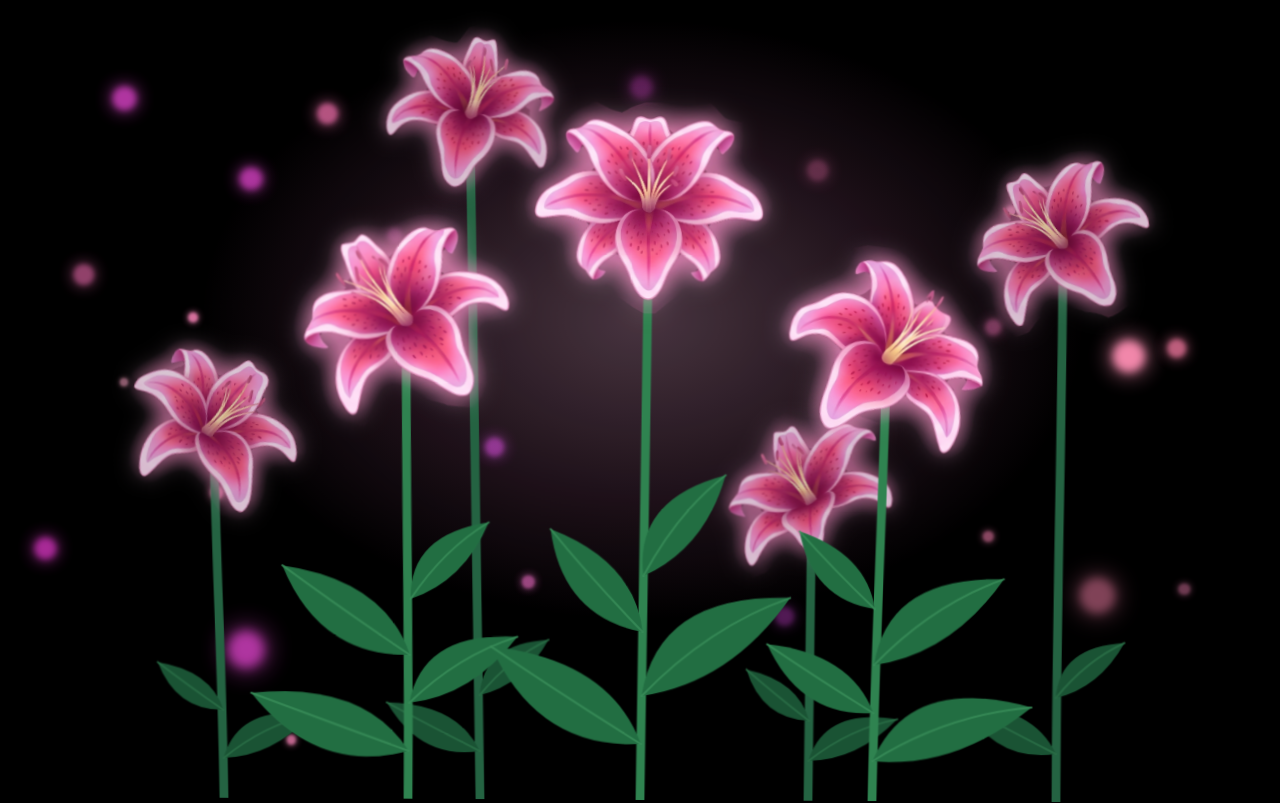
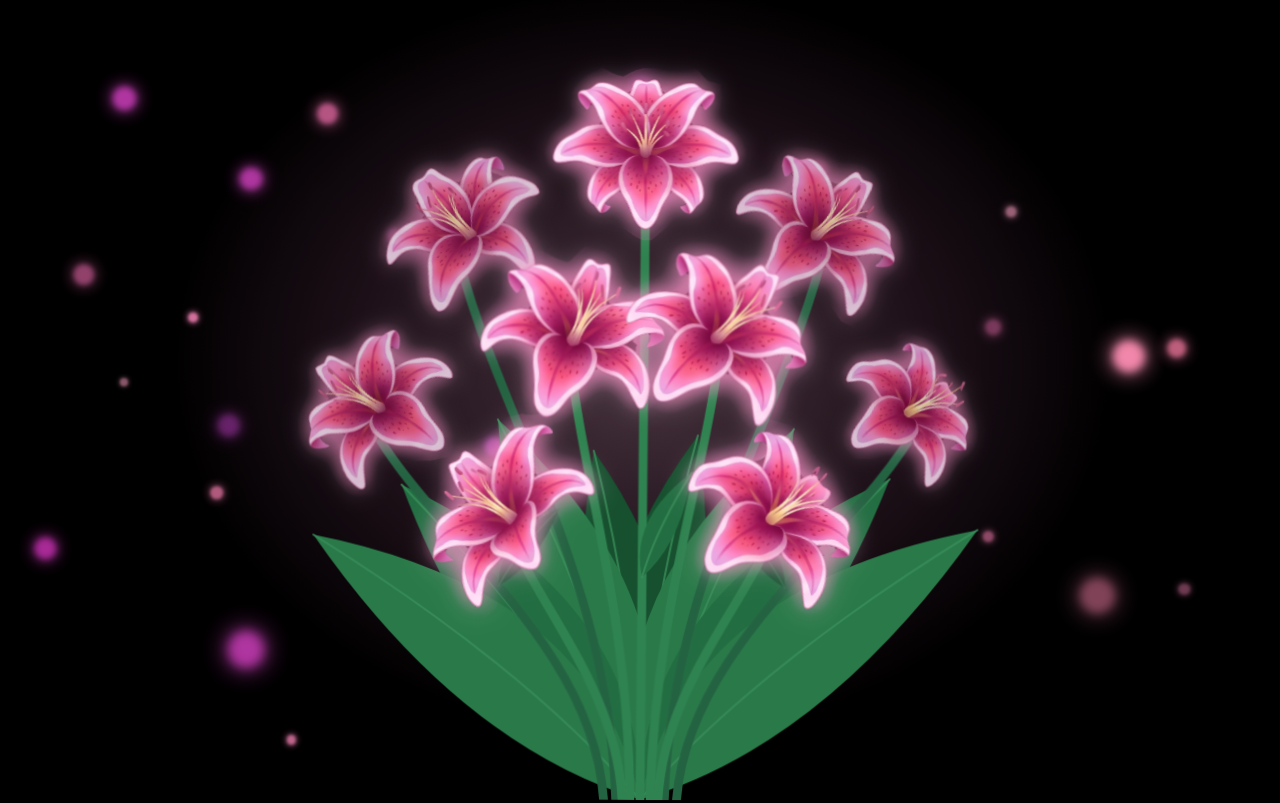
Before and after one commit to Zekepeke/lilies, a plain HTML site: page index.html in a window 1280 px wide. Drawn offline with Linux system fonts and the light colour scheme.

Commit message:
Made the lilies in bouquet

```diff
--- a/lilies.css
+++ b/lilies.css
@@ -1,4 +1,4 @@
-/* The lily bouquet. Everything is sized in vmin so it scales with the screen.
+/* The hand-tied lily bouquet. Everything is sized in vmin so it scales with the screen.
    Each flower's position and size come from the lists in lilies.js. */
 
 .sky,
@@ -10,7 +10,7 @@
 }
 
 .bouquet {
-  --stretch: 1;
+  --lift: 0vmin;
   animation: bouquet-sway 6s ease-in-out infinite alternate;
   transform-origin: 50% 100%;
 }
@@ -19,21 +19,21 @@
 .bouquet__glow {
   position: absolute;
   left: 50%;
-  bottom: calc(60vmin * var(--stretch));
-  width: 112vmin;
-  height: calc(76vmin * var(--stretch));
+  bottom: calc(52vmin + var(--lift));
+  width: 120vmin;
+  height: 96vmin;
   transform: translate(-50%, 50%);
   background: radial-gradient(closest-side, rgba(255, 185, 225, 0.3), rgba(240, 130, 200, 0.12) 62%, transparent);
   animation: fade-in 3s 2s backwards;
 }
 
-/* One SVG unit is 1vmin wide, and the bouquet's base is at (50, 100). */
+/* One SVG unit is 1vmin. The bouquet's base is the bottom centre, (50, 100 + lift). */
 .plant {
   position: absolute;
   left: -50vmin;
   bottom: 0;
   width: 100vmin;
-  height: calc(100vmin * var(--stretch));
+  height: calc(100vmin + var(--lift));
   overflow: visible;
 }
 
@@ -56,11 +56,21 @@
   animation: stem-grow 2.4s ease-out var(--delay) backwards;
 }
 
+.bouquet__fan {
+  position: absolute;
+  left: 50%;
+  bottom: 0;
+  width: 0;
+  height: 0;
+}
+
 .leaf {
   animation: leaf-grow 1.8s ease-out var(--leaf-delay) backwards;
 }
 
 .leaf__blade { fill: #226e42; }
+.leaf--b .leaf__blade { fill: #2a7a49; }
+.leaf--c .leaf__blade { fill: #17502f; }
 
 .leaf__rib {
   fill: none;
@@ -73,7 +83,7 @@
 .lily__bloom {
   position: absolute;
   left: var(--head-x);
-  bottom: calc(var(--head-y) * var(--stretch));
+  bottom: var(--head-y);
   width: 0;
   height: 0;
   z-index: 3;
@@ -172,8 +182,8 @@
 }
 
 @keyframes lily-sway {
-  from { transform: rotate(-0.7deg); }
-  to { transform: rotate(0.7deg); }
+  from { transform: rotate(-0.35deg); }
+  to { transform: rotate(0.35deg); }
 }
 
 @keyframes stem-grow {
@@ -198,15 +208,11 @@
   to { transform: translate(1.5vmin, -2.5vmin); opacity: 0.95; }
 }
 
-/* Tall, narrow screens: longer stems so the bouquet fills more of the height. */
-@media (max-aspect-ratio: 3/4) {
-  .bouquet { --stretch: 1.4; }
-}
-
-/* Narrow screens have no room for the outermost back lilies. */
-@media (max-aspect-ratio: 5/4) {
-  .lily--edge { display: none; }
-}
+/* After a resize the bouquet is rebuilt in place, so skip the one-time grow animations. */
+.is-settled .bouquet__glow,
+.is-settled .lily__stem,
+.is-settled .leaf,
+.is-settled .lily__bloom { animation: none; }
 
 @media (prefers-reduced-motion: reduce) {
   .opener-hearts { display: none; }
--- a/lilies.js
+++ b/lilies.js
@@ -1,34 +1,34 @@
-/* The lilies. Each one stands on its own upright stem. Add, move or remove a lily
-   by editing one line.
+/* The bouquet. Every lily is one line; add, move or remove a lily by editing it.
+   All stems start at one point at the bottom centre and fan out to their heads.
    row: "front" or "back". The back row is drawn first, so it sits behind, and is
         dimmed and darkened to look farther away
-   base: where the stem meets the ground, in vmin (from the centre)
    x, y: where the head sits, in vmin (x from the centre, y up from the bottom)
    size: head width in vmin
    head: image number in assets/lilies (1-9)
-   turn: head rotation in degrees
+   turn: head rotation in degrees (negative leans left)
    flip: true mirrors the head, so it faces the other way
    delay: seconds before the stem starts growing; the head blooms 1.8s later
-   edge: true hides the lily on narrow screens, where there is no room for it
-   leaves: broad leaves low on the stem, as [height up the stem in vmin,
-           side (-1 left, 1 right), length in vmin, angle from upright in degrees] */
+   peek: optional small leaf growing from the stem, as [how far up the stem (0-1),
+         side (-1 left, 1 right), length in vmin, angle from upright in degrees]
+   Head images: 1 3 4 5 face left, 2 8 9 face right, 6 and 7 face the viewer. */
 const LILIES = [
-  // Front row
-  { row: "front", base: -29, x: -30, y: 60, size: 29, head: 1, turn: -6, delay: 0.7,
-    leaves: [[6, -1, 22, 64], [12, 1, 17, 52], [18, -1, 21, 50], [25, 1, 15, 40]] },
-  { row: "front", base: 29, x: 30, y: 56, size: 28, head: 8, turn: 6, delay: 1.1,
-    leaves: [[5, 1, 22, 64], [11, -1, 17, 52], [17, 1, 21, 50], [24, -1, 15, 40]] },
-  { row: "front", base: 0, x: 0, y: 74, size: 32, head: 6, turn: 0, delay: 0.3,
-    leaves: [[7, -1, 24, 52], [13, 1, 24, 50], [21, -1, 19, 38], [28, 1, 18, 34]] },
-  // Back row
-  { row: "back", base: -52, x: -53, y: 46, size: 24, head: 3, turn: 11, flip: true, delay: 1.3, edge: true,
-    leaves: [[5, 1, 13, 58], [11, -1, 11, 48]] },
-  { row: "back", base: -20, x: -21, y: 86, size: 24, head: 7, turn: -12, delay: 0.5,
-    leaves: [[6, -1, 14, 56], [13, 1, 12, 46]] },
-  { row: "back", base: 21, x: 21, y: 38, size: 23, head: 4, turn: 8, delay: 0.9,
-    leaves: [[5, 1, 13, 58], [10, -1, 11, 46]] },
-  { row: "back", base: 52, x: 53, y: 70, size: 24, head: 2, turn: -9, flip: true, delay: 1.6, edge: true,
-    leaves: [[6, -1, 14, 56], [13, 1, 12, 46]] },
+  { row: "front", x: 0,   y: 78, size: 26, head: 6, turn: 0,   flip: false, delay: 0.3,  peek: [0.3, 1, 15, 24] },
+  { row: "front", x: -9,  y: 55, size: 26, head: 7, turn: -5,  flip: false, delay: 0.65 },
+  { row: "front", x: 9,   y: 55, size: 26, head: 5, turn: 5,   flip: true,  delay: 0.8 },
+  { row: "back",  x: -22, y: 68, size: 23, head: 3, turn: -12, flip: false, delay: 1.05 },
+  { row: "back",  x: 22,  y: 68, size: 23, head: 2, turn: 12,  flip: false, delay: 1.2 },
+  { row: "front", x: -16, y: 33, size: 24, head: 4, turn: -14, flip: false, delay: 1.45 },
+  { row: "front", x: 16,  y: 33, size: 24, head: 8, turn: 14,  flip: false, delay: 1.6 },
+  { row: "back",  x: -33, y: 46, size: 23, head: 1, turn: -22, flip: false, delay: 1.85, peek: [0.5, 1, 14, 36] },
+  { row: "back",  x: 33,  y: 46, size: 23, head: 9, turn: 22,  flip: false, delay: 2.0,  peek: [0.5, -1, 14, 36] },
+];
+
+/* Broad leaves fanning out behind the stems from the base of the bouquet:
+   [how far the tip reaches left (-) or right (+) in vmin, how high the tip is in
+    vmin, tone a/b/c from mid to dark green]. On tall screens they get taller. */
+const LEAVES = [
+  [-6, 44, "c"], [7, 46, "c"], [-18, 48, "b"], [19, 47, "b"],
+  [-30, 40, "a"], [31, 41, "a"], [-41, 34, "b"], [42, 35, "b"],
 ];
 
 /* Background lights: [left %, top %, diameter in vmin, colour]. */
@@ -61,71 +61,96 @@ const OPENER_HEARTS = [
 
 const n = (value) => value.toFixed(2);
 
-function bladePath([base, tip, height, width]) {
-  const x = 50 + base;
-  const tipX = 50 + tip;
-  const tipY = 100 - height;
-  const midY = 100 - height * 0.5;
-  const midX = x + (tip - base) * 0.3;
-  return (
-    `M${n(x - width / 2)} 100` +
-    `Q${n(midX - width)} ${n(midY)} ${n(tipX)} ${n(tipY)}` +
-    `Q${n(midX + width)} ${n(midY)} ${n(x + width / 2)} 100Z`
-  );
+/* How much to lift the whole bouquet on tall screens so it fills the height. The
+   shape stays the same; only the stems get longer. */
+function liftFor() {
+  const screenHeight = (innerHeight / Math.min(innerWidth, innerHeight)) * 100;
+  const topEdge = Math.max(...LILIES.map((l) => l.y + l.size * 0.55));
+  return Math.max(0, screenHeight - topEdge - 5);
 }
 
-/* A broad, pointed leaf from the stem at (50, 100 - rise), reaching out
-   `length` vmin at `angle` degrees from upright, drooping a little at the tip. */
-function leafMarkup([rise, side, length, angle], delay) {
-  const ax = 50;
-  const ay = 100 - rise;
-  const rad = (angle * Math.PI) / 180;
-  const ux = Math.sin(rad) * side;
-  const uy = -Math.cos(rad);
-  const tipX = ax + ux * length;
-  const tipY = ay + uy * length + length * 0.12;
+/* A broad, pointed leaf from (ax, ay) to (tx, ty), drooping a little at the tip. */
+function leafMarkup(ax, ay, tx, ty, widthBase, delay, tone = "a") {
+  const dx = tx - ax;
+  const dy = ty - ay;
+  const length = Math.hypot(dx, dy);
+  const ux = dx / length;
+  const uy = dy / length;
   const nx = -uy;
   const ny = ux;
-  const half = length * 0.15;
-  const bend = -length * 0.06;
+  const tipY = ty + length * 0.04;
+  const half = widthBase * 0.12 * 2;
+  const bend = -widthBase * 0.06 * Math.sign(dx || 1);
   const ctrl = (along, across) =>
     `${n(ax + ux * length * along + nx * across)} ${n(ay + uy * length * along + ny * across)}`;
   const shape =
-    `M${ax} ${n(ay)}Q${ctrl(0.4, half * 2 + bend)} ${n(tipX)} ${n(tipY)}` +
-    `Q${ctrl(0.4, -half * 2 + bend)} ${ax} ${n(ay)}Z`;
-  const rib = `M${ax} ${n(ay)}Q${ctrl(0.5, bend)} ${n(tipX)} ${n(tipY)}`;
+    `M${n(ax)} ${n(ay)}Q${ctrl(0.4, half + bend)} ${n(tx)} ${n(tipY)}` +
+    `Q${ctrl(0.4, -half + bend)} ${n(ax)} ${n(ay)}Z`;
+  const rib = `M${n(ax)} ${n(ay)}Q${ctrl(0.4, bend)} ${n(tx)} ${n(tipY)}`;
   return (
-    `<g class="leaf" style="transform-origin:${ax}px ${n(ay)}px; --leaf-delay:${n(delay)}s">` +
+    `<g class="leaf leaf--${tone}" style="transform-origin:${n(ax)}px ${n(ay)}px; --leaf-delay:${n(delay)}s">` +
     `<path class="leaf__blade" d="${shape}"/><path class="leaf__rib" d="${rib}"/></g>`
   );
 }
 
-/* A nearly straight stem with a gentle S-curve up to the head. */
-function stemPath(lily, headX, headY) {
-  const lean = headX - 50;
-  return (
-    `M50 100C${n(50 + lean * 0.1)} ${n(100 - lily.y * 0.35)} ` +
-    `${n(50 + lean * 0.9)} ${n(headY + lily.y * 0.3)} ${n(headX)} ${n(headY)}`
-  );
+function fanMarkup(lift) {
+  const baseY = 100 + lift;
+  const paths = LEAVES.map(([reach, height, tone], i) => {
+    const scaled = height * (1 + lift / 85);
+    const widthBase = Math.hypot(reach, height);
+    return leafMarkup(50, baseY, 50 + reach, baseY - scaled, widthBase, 0.1 + i * 0.12, tone);
+  }).join("");
+  return `<div class="bouquet__fan"><svg class="plant" viewBox="0 0 100 ${n(baseY)}" preserveAspectRatio="none" aria-hidden="true">${paths}</svg></div>`;
 }
 
-function lilyMarkup(lily, index) {
-  const delay = lily.delay;
-  const headX = 50 + lily.x - lily.base;
-  const headY = 100 - lily.y;
-  const leaves = lily.leaves
-    .map((leaf, k) => leafMarkup(leaf, delay + 0.5 + k * 0.28))
-    .join("");
+/* The stem is one gentle curve from the shared base to the head: it leaves the base
+   nearly upright, then bends outward toward the head. */
+function stemCurve(bx, by, hx, hy) {
+  const dx = hx - bx;
+  const dy = by - hy;
+  return [
+    [bx, by],
+    [bx + dx * 0.05, by - dy * 0.42],
+    [hx - dx * 0.22, hy + dy * 0.3],
+    [hx, hy],
+  ];
+}
+
+function pointOn([p0, p1, p2, p3], t) {
+  const u = 1 - t;
+  const at = (i) => u * u * u * p0[i] + 3 * u * u * t * p1[i] + 3 * u * t * t * p2[i] + t * t * t * p3[i];
+  return [at(0), at(1)];
+}
+
+function lilyMarkup(lily, index, lift) {
+  const base = lily.x * 0.07;
+  const bx = 50 + base;
+  const by = 100 + lift;
+  const hx = 50 + lily.x;
+  const hy = 100 - lily.y;
+  const curve = stemCurve(bx, by, hx, hy);
+  const d = `M${n(bx)} ${n(by)}C${curve.slice(1).map(([x, y]) => `${n(x)} ${n(y)}`).join(" ")}`;
+
+  let peek = "";
+  if (lily.peek) {
+    const [t, side, length, angle] = lily.peek;
+    const [px, py] = pointOn(curve, t);
+    const rad = (angle * Math.PI) / 180;
+    peek = leafMarkup(
+      px, py, px + Math.sin(rad) * side * length, py - Math.cos(rad) * length,
+      length, lily.delay + 0.9
+    );
+  }
 
   return `
-    <div class="lily lily--${lily.row}${lily.edge ? " lily--edge" : ""}" style="
-      --base:${n(lily.base)}vmin; --head-x:${n(lily.x - lily.base)}vmin; --head-y:${lily.y}vmin;
+    <div class="lily lily--${lily.row}" style="
+      --base:${n(base)}vmin; --head-x:${n(lily.x - base)}vmin; --head-y:${n(lily.y + lift)}vmin;
       --size:${lily.size}vmin; --turn:${lily.turn}deg; --flip:${lily.flip ? -1 : 1};
-      --delay:${n(delay)}s; --bloom-delay:${n(delay + 1.8)}s;
-      --sway:${n(3.2 + ((index * 3) % 7) * 0.35)}s; --sway-delay:${n(-index * 1.1)}s;">
-      <svg class="plant" viewBox="0 0 100 100" preserveAspectRatio="none" aria-hidden="true">
-        <path class="lily__stem" pathLength="1" d="${stemPath(lily, headX, headY)}"/>
-        ${leaves}
+      --delay:${n(lily.delay)}s; --bloom-delay:${n(lily.delay + 1.8)}s;
+      --sway:${n(3.2 + ((index * 3) % 9) * 0.3)}s; --sway-delay:${n(-index * 1.1)}s;">
+      <svg class="plant" viewBox="0 0 100 ${n(by)}" preserveAspectRatio="none" aria-hidden="true">
+        <path class="lily__stem" pathLength="1" d="${d}"/>
+        ${peek}
       </svg>
       <div class="lily__bloom">
         <img class="lily__head" src="assets/lilies/head-${String(lily.head).padStart(2, "0")}.png" alt="">
@@ -138,14 +163,34 @@ document.querySelector(".sky").innerHTML = BOKEH.map(
     `<span class="bokeh" style="--x:${x}%; --y:${y}%; --d:${d}vmin; --c:${c}; --in:${n(1 + (i % 6) * 0.4)}s; --t:${n(5 + (i % 5) * 1.3)}s; --drift-delay:${n(-i * 0.9)}s"></span>`
 ).join("");
 
-document.querySelector(".bouquet").innerHTML =
-  `<div class="bouquet__glow"></div>` + LILIES.map((lily, i) => [lily, i])
-    .sort(([a], [b]) => (a.row === "back" ? 0 : 1) - (b.row === "back" ? 0 : 1))
-    .map(([lily, i]) => lilyMarkup(lily, i))
-    .join("");
-
-
 document.querySelector(".opener-hearts").innerHTML = OPENER_HEARTS.map(
   ({ x, y, size, color, delay }) =>
     `<div class="opener-heart" style="--x:${x}; --y:${y}; --s:${size}vmin; --c:${color}; --delay:${delay}s"><div class="opener-heart__shape"></div></div>`
 ).join("");
+
+/* Builds the bouquet for the current screen shape. If the screen is resized later it is
+   rebuilt without replaying the grow animations. */
+const bouquet = document.querySelector(".bouquet");
+
+function buildBouquet() {
+  const lift = liftFor();
+  const order = LILIES.map((lily, i) => [lily, i]).sort(
+    ([a], [b]) => (a.row === "back" ? 0 : 1) - (b.row === "back" ? 0 : 1)
+  );
+  bouquet.style.setProperty("--lift", `${n(lift)}vmin`);
+  bouquet.innerHTML =
+    `<div class="bouquet__glow"></div>` +
+    fanMarkup(lift) +
+    order.map(([lily, i]) => lilyMarkup(lily, i, lift)).join("");
+}
+
+buildBouquet();
+
+let resizeTimer;
+addEventListener("resize", () => {
+  clearTimeout(resizeTimer);
+  resizeTimer = setTimeout(() => {
+    bouquet.classList.add("is-settled");
+    buildBouquet();
+  }, 150);
+});
```
Also changed, not shown: 1 other file.
